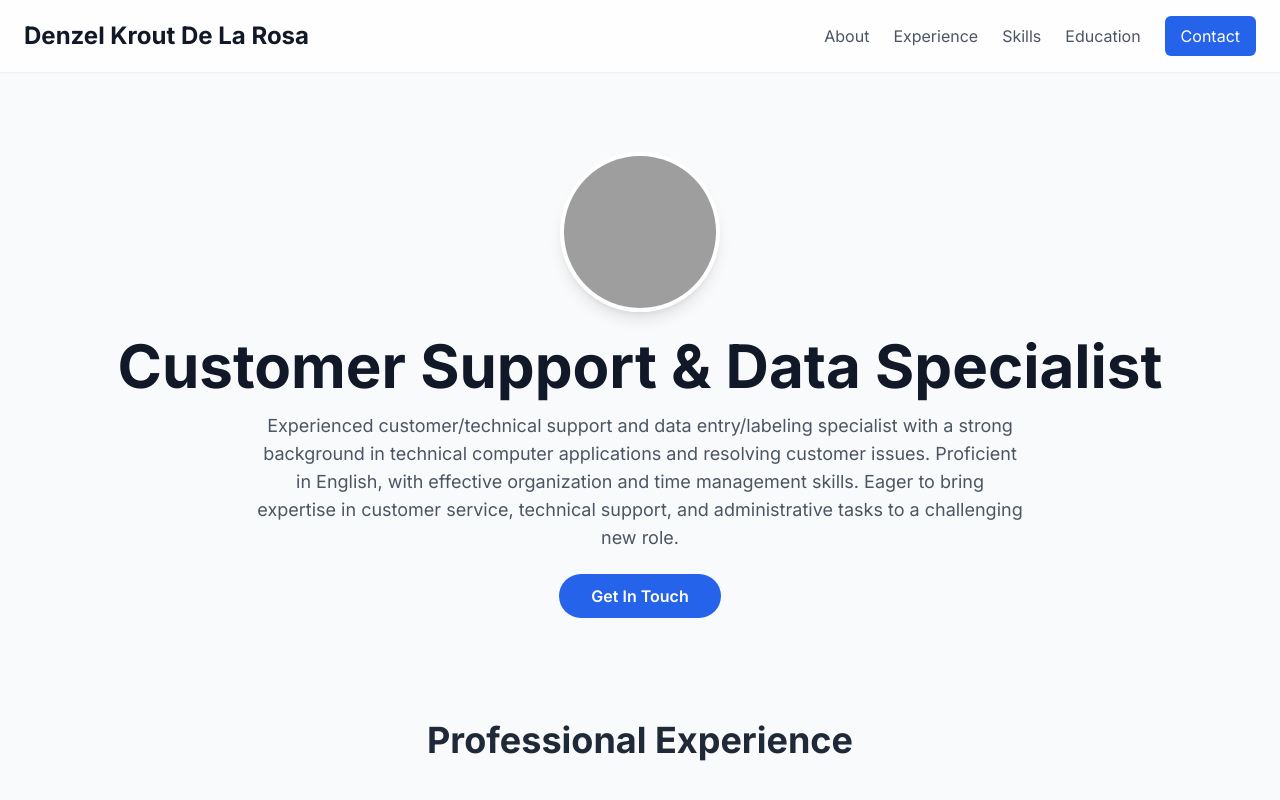
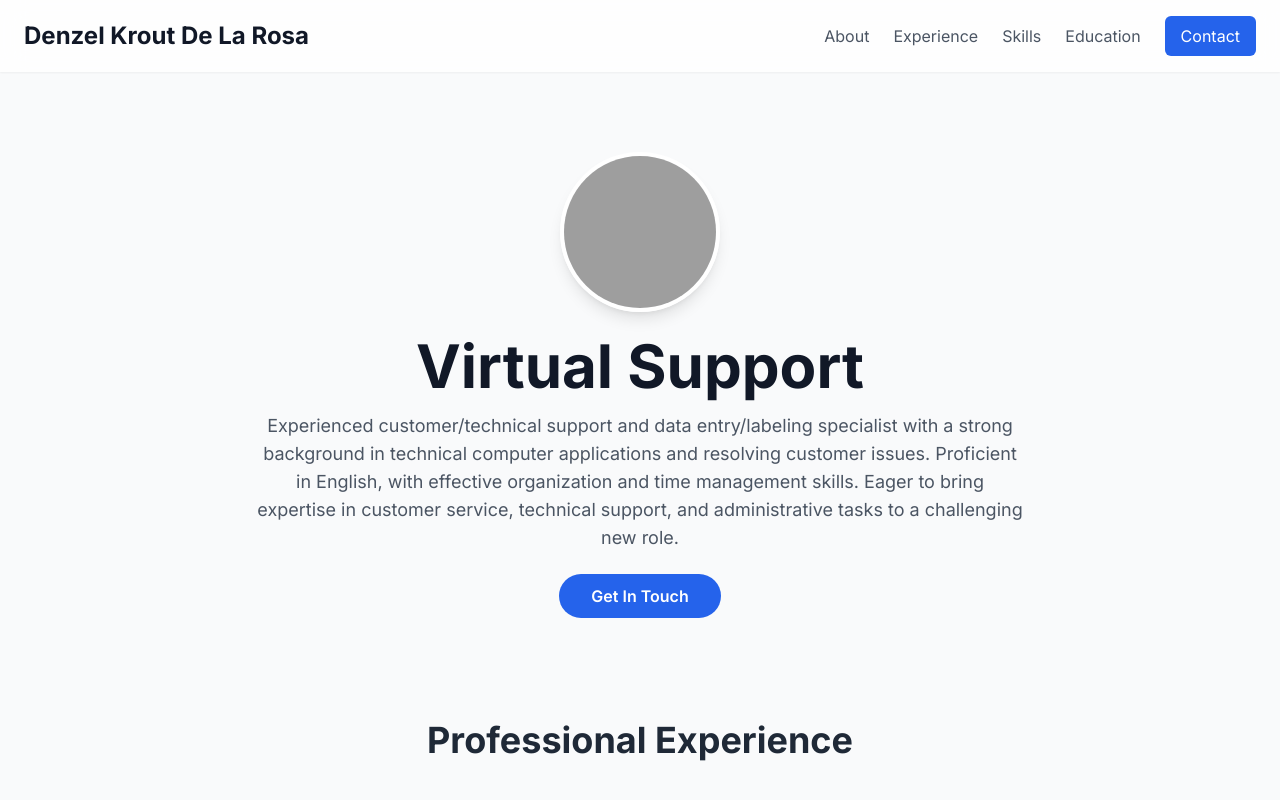
Before and after one commit to denzdrosa/my-portfolio, a plain HTML site: page index.html in a window 1280 px wide. Shown: the top 800 px of the page. Drawn offline with nearby package versions, Linux system fonts and the light colour scheme; grey boxes are pictures that could not be loaded.

Commit message:
Update index.html

```diff
--- a/index.html
+++ b/index.html
@@ -63,7 +63,7 @@
        <!-- Hero / About Section -->
        <section id="about" class="text-center">
            <img src="https://i.ibb.co/tqB9z6p/profile-pic.jpg" alt="Denzel Krout De La Rosa" class="w-40 h-40 rounded-full mx-auto mb-6 object-cover border-4 border-white shadow-lg">
-           <h1 class="text-4xl md:text-6xl font-extrabold text-gray-900 leading-tight mb-4">Customer Support & Data Specialist</h1>
+           <h1 class="text-4xl md:text-6xl font-extrabold text-gray-900 leading-tight mb-4">Virtual Support</h1>
            <p class="max-w-3xl mx-auto text-lg text-gray-600 mb-8">
                Experienced customer/technical support and data entry/labeling specialist with a strong background in technical computer applications and resolving customer issues. Proficient in English, with effective organization and time management skills. Eager to bring expertise in customer service, technical support, and administrative tasks to a challenging new role.
            </p>
@@ -267,4 +267,5 @@
        });
    </script>
 </body>
+
 </html>
```
